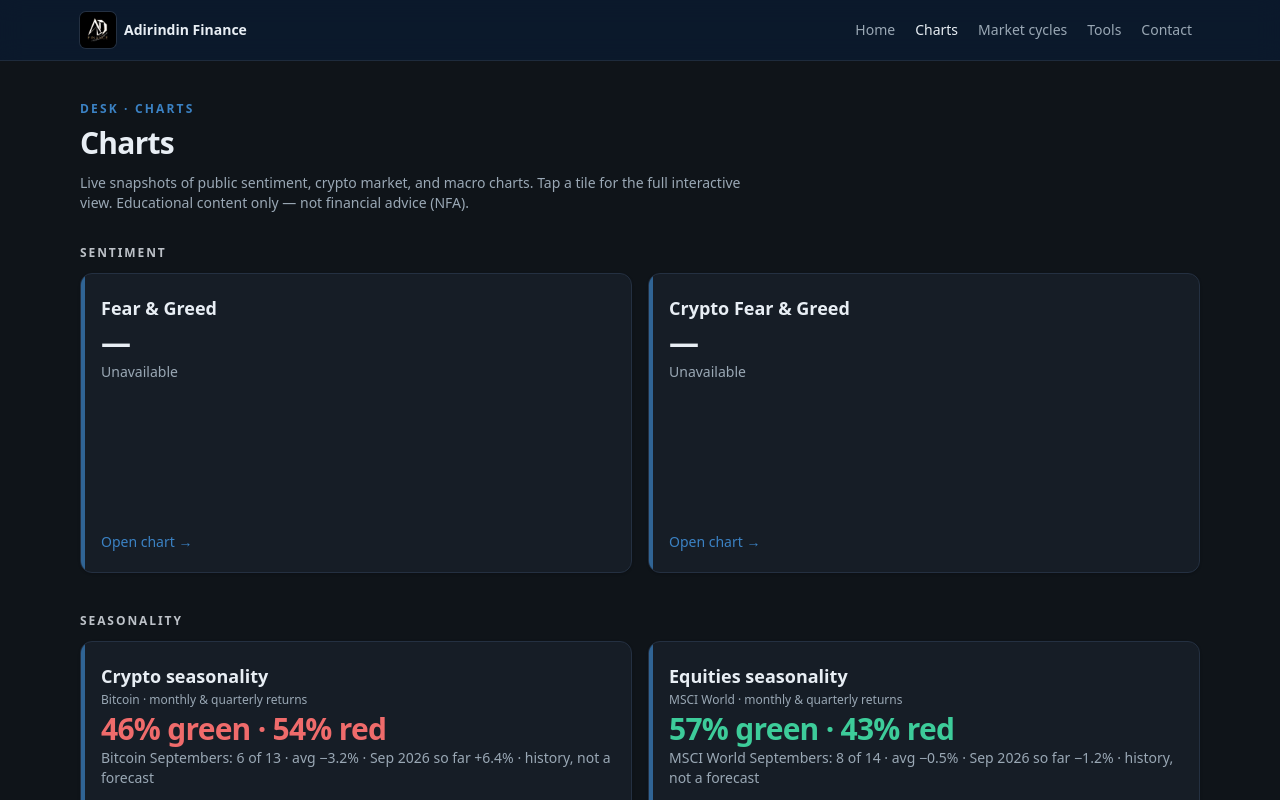
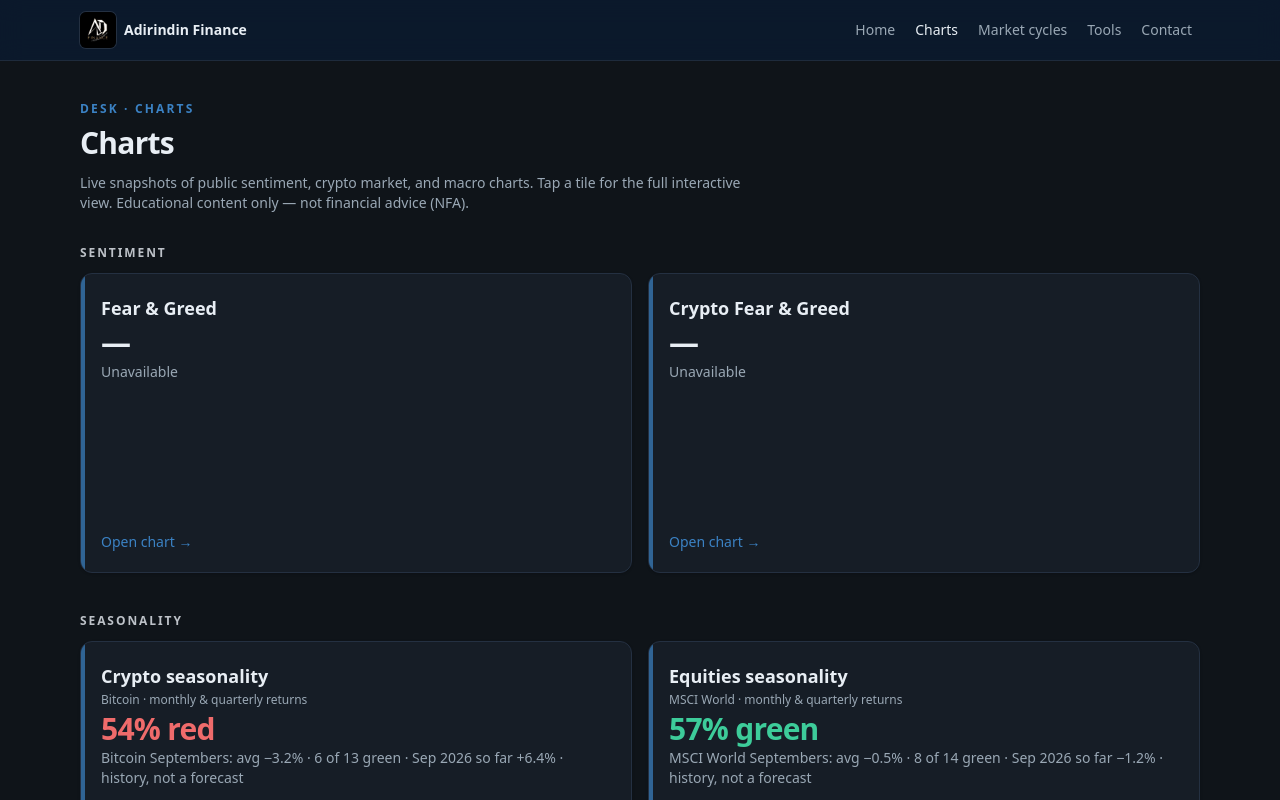
Before and after one commit to adirindin-debug/Adirindin-Finance, a Next.js app: page /charts in a window 1280 px wide. Shown: the top 800 px of the page. Built offline with nearby package versions, Linux system fonts and the light colour scheme; no server answers.

Commit message:
Seasonality hub cards: show only the stronger month probability plus average return

```diff
--- a/src/components/charts/ChartsHub.tsx
+++ b/src/components/charts/ChartsHub.tsx
@@ -299,12 +299,15 @@ function seasonalityParser(lead: SeasonAsset) {
     }));
     const greenPct = Math.round(odds.stat.pctGreen);
     const redPct = 100 - greenPct;
+    const leanGreen = greenPct >= redPct;
+    const topPct = leanGreen ? greenPct : redPct;
+    const topWord = leanGreen ? "green" : "red";
     const soFar = odds.live?.ret != null ? ` · ${short} ${odds.grid.current?.year} so far ${fmtRet(odds.live.ret)}` : "";
     return {
-      // At-a-glance: this month's historical green vs red odds (completed years).
-      headline: `${greenPct}% green · ${redPct}% red`,
-      headlineColor: greenPct >= 50 ? "#3dcc9a" : "#ef6b6b",
-      secondary: `${label} ${odds.monthName}s: ${odds.stat.green} of ${odds.stat.n} · avg ${fmtRet(odds.stat.avg)}${soFar} · history, not a forecast`,
+      // At-a-glance: whichever side is more common for this month, plus the average return.
+      headline: `${topPct}% ${topWord}`,
+      headlineColor: leanGreen ? "#3dcc9a" : "#ef6b6b",
+      secondary: `${label} ${odds.monthName}s: avg ${fmtRet(odds.stat.avg)} · ${odds.stat.green} of ${odds.stat.n} green${soFar} · history, not a forecast`,
       mini: { caption: `${label} monthly returns · last 5 years`, cols: MONTH_LABELS, rows },
       isLive: !series.snapshot,
     };
```
